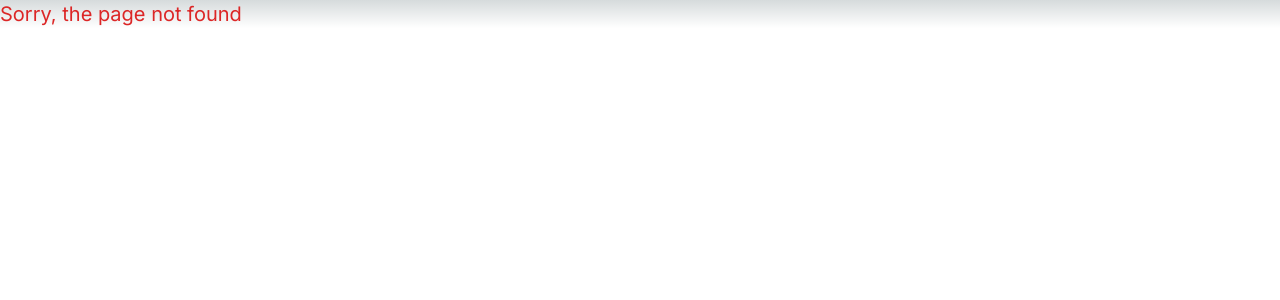
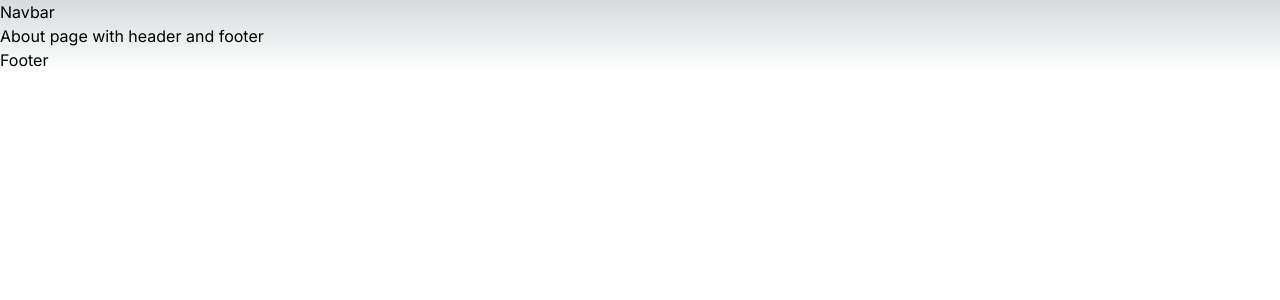
Before and after one commit to justJubair/get-started-with-next.js, a Next.js app: page /price in a window 1280 px wide. Before the commit this address had no page. Shown: the top 300 px of the page. Built offline with nearby package versions, Linux system fonts and the light colour scheme.

Commit message:
Add: grouping route layout.jsx

```diff
--- /dev/null
+++ b/src/app/(withLayout)/layout.jsx
@@ -0,0 +1,9 @@
+const layout = ({children}) => {
+    return(
+        <div>
+            <p>Navbar</p>
+         {children}
+         <p>Footer</p>
+        </div>
+    )}
+export default layout;
--- a/src/app/(withLayout)/about/page.jsx
+++ b/src/app/(withLayout)/price/page.jsx
@@ -1,7 +1,7 @@
-const AboutPage = () => {
+const PricePage = () => {
     return(
         <div>
              <p> About page with header and footer</p>
         </div>
     )}
-export default AboutPage;
+export default PricePage;
--- a/src/app/(withLayout)/contact/page.jsx
+++ b/src/app/(withLayout)/testimonial/page.jsx
@@ -1,7 +1,7 @@
-const ContactPage = () => {
+const TestimonialPage = () => {
     return(
         <div>
              <p>Contact page with header and footer, About page with header and footer </p>
         </div>
     )}
-export default ContactPage;
+export default TestimonialPage;
```
